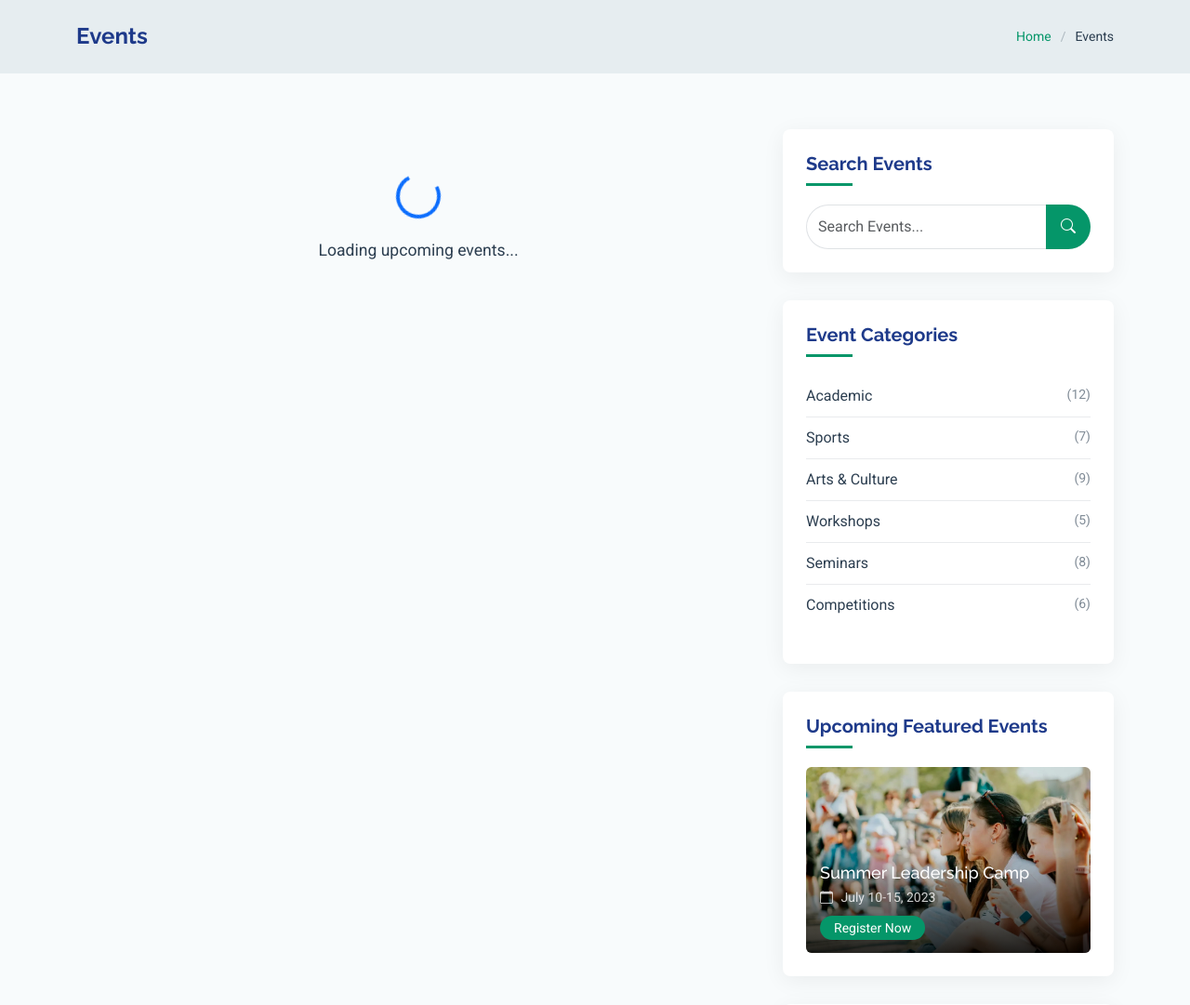
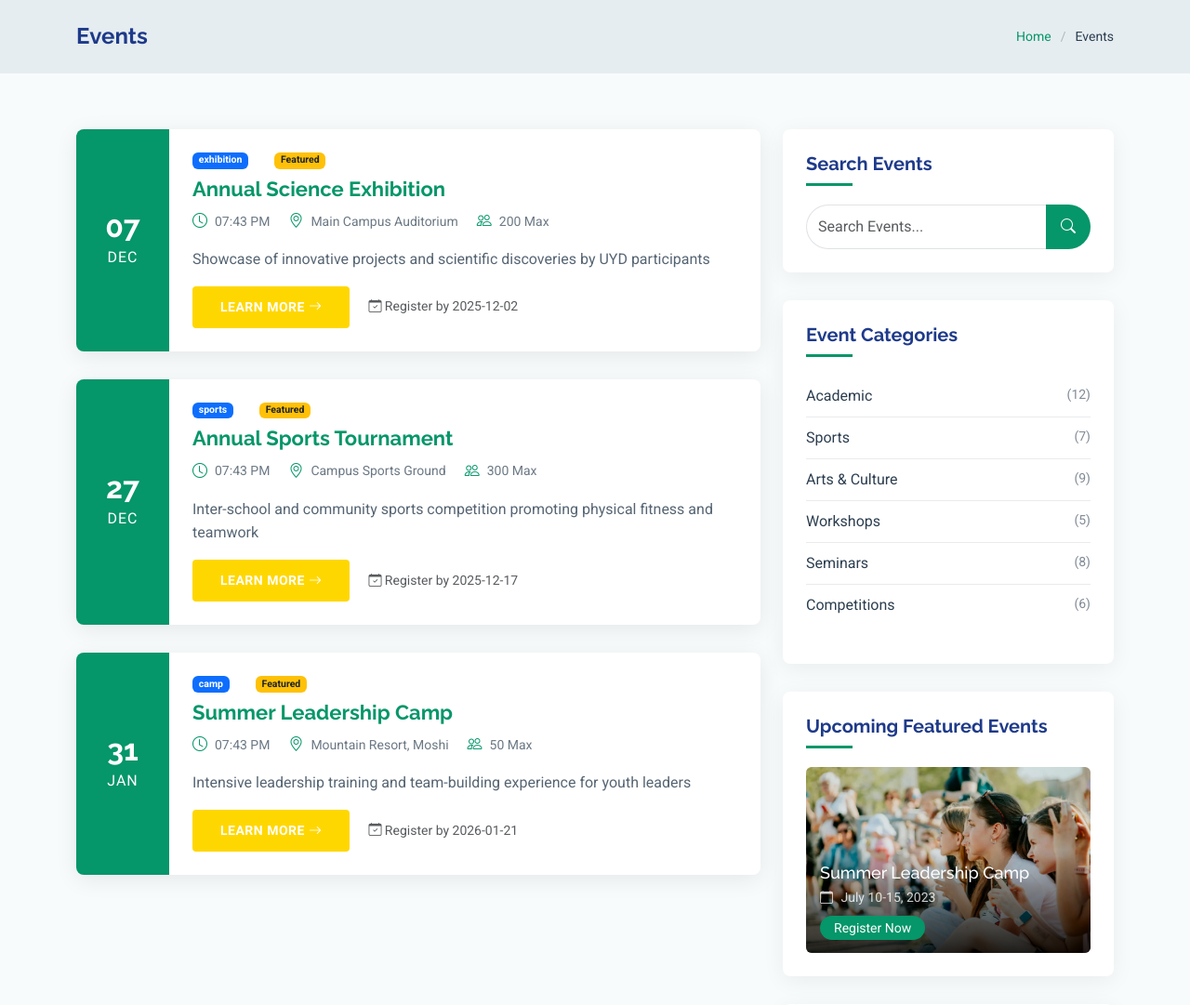
Before and after one commit to philipojones/newuyd, a FastAPI app: page /events in a window 1280 px wide. Shown: the part 110-1191 px from the top of the page at 93% size. Run offline with FastAPI, Linux system fonts and the light colour scheme; data comes from the database, SQL or seed files in the repository; some libraries are stand-ins or nearby versions.

Commit message:
fix (event page): Load event details on template

```diff
--- a/src/app/routes/pages.py
+++ b/src/app/routes/pages.py
@@ -1,9 +1,14 @@
 """HTML pages."""
 
+from datetime import datetime
 from pathlib import Path
 
-from fastapi import APIRouter, Request
+from fastapi import APIRouter, Depends, Request
 from fastapi.templating import Jinja2Templates
+from sqlalchemy.orm import Session
+
+from src.app.database.config import get_db
+from src.app.database.tables import Event
 
 base_dir = Path(__file__).parent.parent.parent
 
@@ -35,8 +40,52 @@ async def programs(request: Request):
 
 @router.get("/events")
 @router.get("/events.html")
-async def events(request: Request):
-    return templates.TemplateResponse("events.html", {"request": request})
+async def events(
+    request: Request,
+    db_session: Session = Depends(get_db),
+):
+    # events that are active and have not ended yet
+    events = (
+        db_session.query(Event)
+        .filter(Event.is_active)
+        .filter(Event.end_date >= datetime.now())
+        .offset(0)
+        .limit(7)
+        .all()
+    )
+    if events:
+        events = [
+            {
+                "id": event.id,
+                "title": event.title,
+                "description": event.description,
+                "start_date": event.start_date.strftime("%Y-%m-%d"),
+                "start_time": event.start_date.strftime("%I:%M %p"),
+                "start_day": event.start_date.strftime("%d"),
+                "start_month": event.start_date.strftime("%b").upper(),
+                "start_year": event.start_date.strftime("%Y"),
+                "end_date": event.end_date.strftime("%Y-%m-%d")
+                if event.end_date
+                else None,
+                "location": event.location,
+                "event_type": event.event_type,
+                "is_featured": event.is_featured,
+                "max_participants": event.max_participants,
+                "featured_image": event.featured_image
+                or "assets/img/education/events-3.webp",
+                "registration_deadline": event.registration_deadline.strftime(
+                    "%Y-%m-%d",
+                )
+                if event.registration_deadline
+                else None,
+            }
+            for event in events
+        ]
+
+    return templates.TemplateResponse(
+        "events.html",
+        {"request": request, "events": events},
+    )
 
 
 @router.get("/contact")
--- a/src/templates/events.html
+++ b/src/templates/events.html
@@ -114,22 +114,62 @@
           <div class="col-lg-8">
             <!-- Events List -->
             <div id="events-list" class="events-list">
-              <!-- Events will be loaded dynamically from backend -->
-              <div id="events-loading" class="text-center py-5">
-                <div class="spinner-border text-primary" role="status">
-                  <span class="visually-hidden">Loading events...</span>
+              {% if events and events|length > 0 %}
+                {% for event in events %}
+                  <div class="event-item" data-aos="fade-up" data-aos-delay="{{ loop.index0 * 100 }}">
+                    <div class="event-date">
+                      <span class="day">{{ event.start_day }}</span>
+                      <span class="month">{{ event.start_month }}</span>
                     </div>
-                <p class="mt-3">Loading upcoming events...</p>
+                    <div class="event-content">
+                      <div class="event-meta mb-2">
+                        {% if event.event_type %}
+                          <span class="badge bg-primary me-2">{{ event.event_type }}</span>
+                        {% endif %}
+                        {% if event.is_featured %}
+                          <span class="badge bg-warning text-dark">Featured</span>
+                        {% endif %}
                       </div>
-
-              <!-- No events message (hidden by default) -->
-              <div id="no-events-message" class="text-center py-5 d-none">
+                      <h3 class="event-title">
+                        <a href="event-details.html?id={{ event.id }}">{{ event.title }}</a>
+                      </h3>
+                      <div class="event-meta mb-3">
+                        <span><i class="bi bi-clock"></i> {{ event.start_time }}</span>
+                        <span><i class="bi bi-geo-alt"></i> {{ event.location }}</span>
+                        {% if event.max_participants %}
+                          <span><i class="bi bi-people"></i> {{ event.max_participants }} Max</span>
+                        {% endif %}
+                      </div>
+                      <p class="event-description">
+                        {% if event.description|length > 200 %}
+                          {{ event.description[:200] }}...
+                        {% else %}
+                          {{ event.description }}
+                        {% endif %}
+                      </p>
+                      <div class="event-footer mt-3">
+                        <a href="event-details.html?id={{ event.id }}" class="btn btn-primary btn-sm">
+                          Learn More <i class="bi bi-arrow-right"></i>
+                        </a>
+                        {% if event.registration_deadline %}
+                          <small class="text-muted ms-3">
+                            <i class="bi bi-calendar-check"></i> Register by {{ event.registration_deadline }}
+                          </small>
+                        {% endif %}
+                      </div>
+                    </div>
+                  </div>
+                {% endfor %}
+              {% else %}
+                <!-- No events message -->
+                <div id="no-events-message" class="text-center py-5">
                   <div class="no-events-icon">
                     <i class="bi bi-calendar-x display-1 text-muted"></i>
                   </div>
                   <h4 class="mt-3">No Upcoming Events</h4>
                   <p class="text-muted">Check back soon for new events and announcements.</p>
                 </div>
+              {% endif %}
             </div><!-- End Events List -->
           </div>
 
```
Lines whose indentation alone changed are shown as unchanged.
